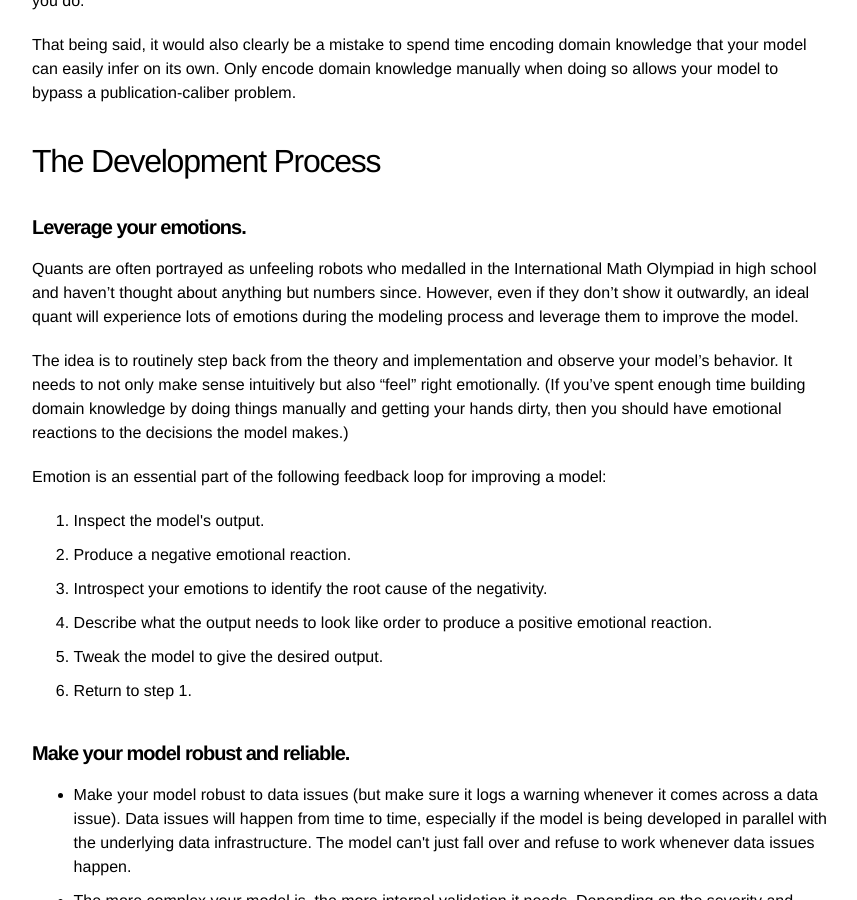
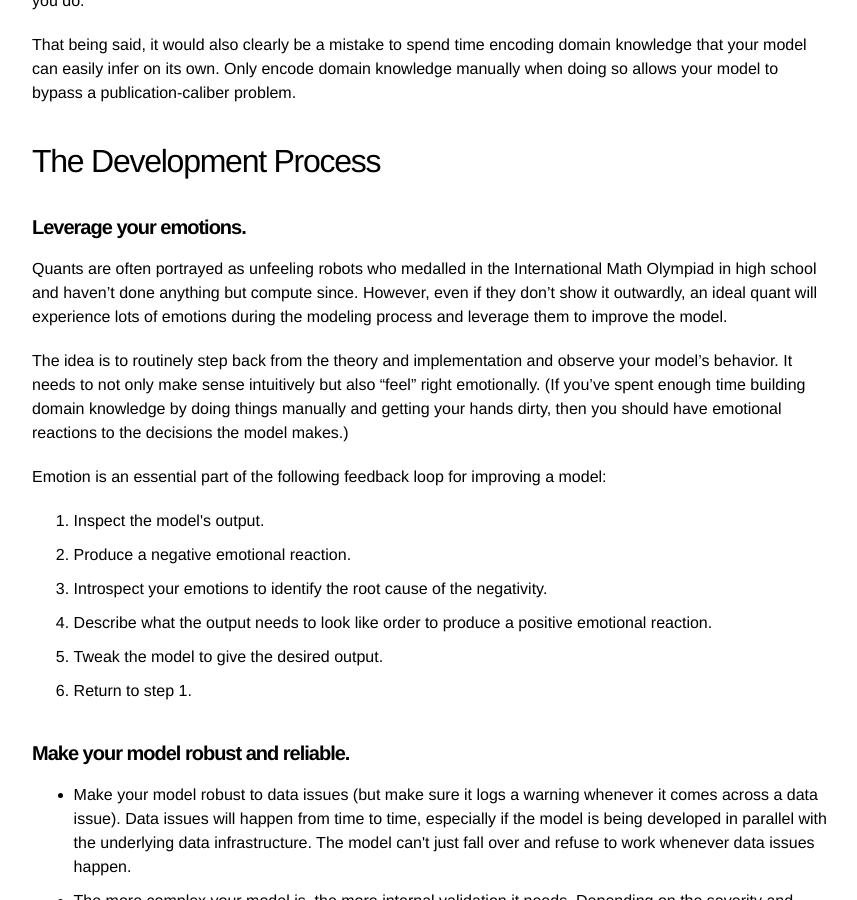
Before and after one commit to quantmonster/quantmonster.github.io, a Jekyll site: the page built from _posts/2022-09-07-modeling-tips.md, in a window 1280 px wide and 900 px high, scrolled down 2291 px. Shown: the whole window, without its empty margins (208-1065 px from the left). Built offline with Jekyll 4.4.1, drawn with Linux system fonts in a browser that asks for light colours.

Commit message:
Update 2022-09-07-modeling-tips.md

```diff
--- a/_posts/2022-09-07-modeling-tips.md
+++ b/_posts/2022-09-07-modeling-tips.md
@@ -85,7 +85,7 @@ That being said, it would also clearly be a mistake to spend time encoding domai
 
 <h4><b>Leverage your emotions.</b></h4>
 
-Quants are often portrayed as unfeeling robots who medalled in the International Math Olympiad in high school and haven't thought about anything but numbers since. However, even if they don't show it outwardly, an ideal quant will experience lots of emotions during the modeling process and leverage them to improve the model.
+Quants are often portrayed as unfeeling robots who medalled in the International Math Olympiad in high school and haven't done anything but compute since. However, even if they don't show it outwardly, an ideal quant will experience lots of emotions during the modeling process and leverage them to improve the model.
 
 The idea is to routinely step back from the theory and implementation and observe your model's behavior. It needs to not only make sense intuitively but also "feel" right emotionally. (If you've spent enough time building domain knowledge by doing things manually and getting your hands dirty, then you should have emotional reactions to the decisions the model makes.)
 
```
